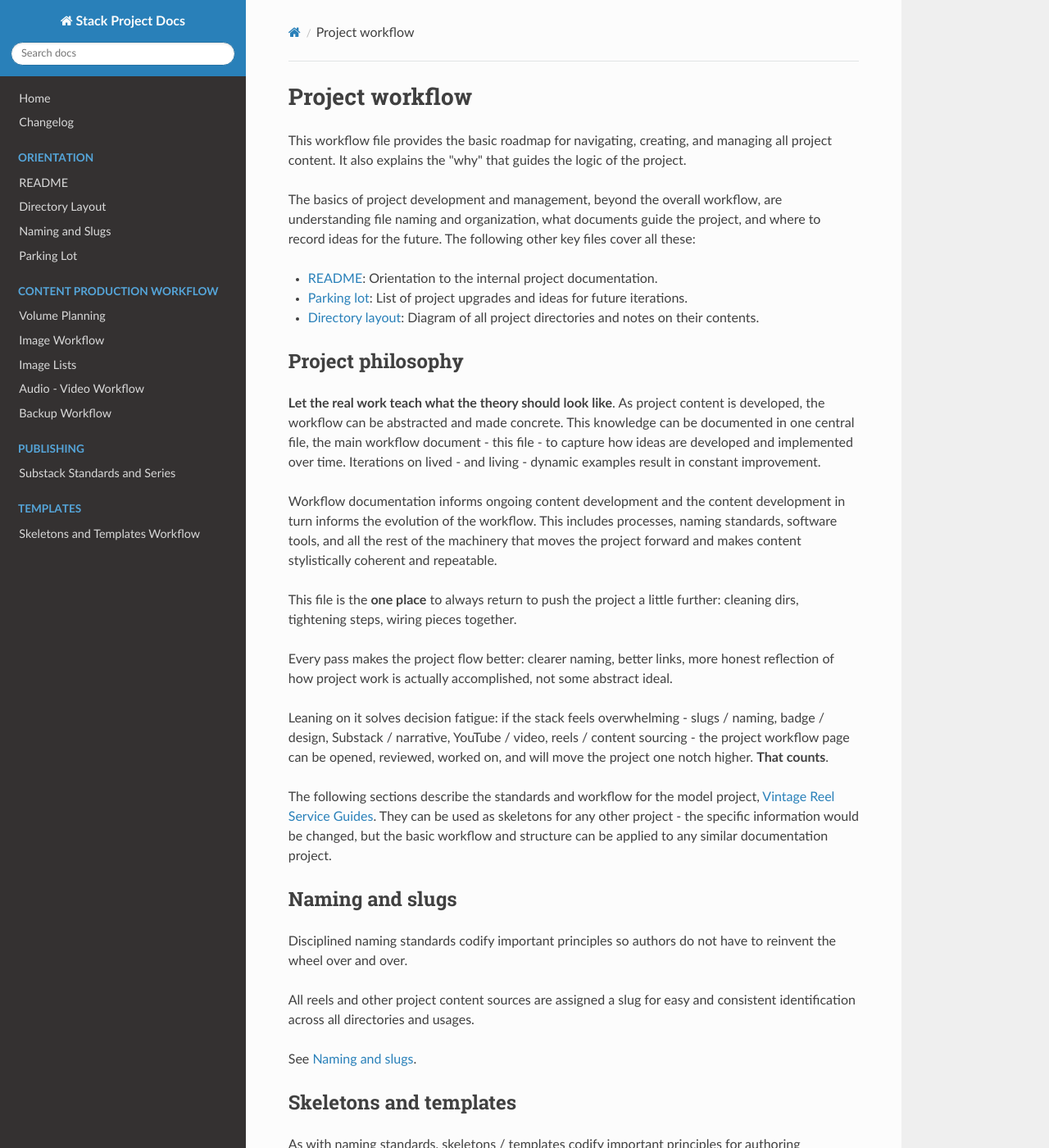
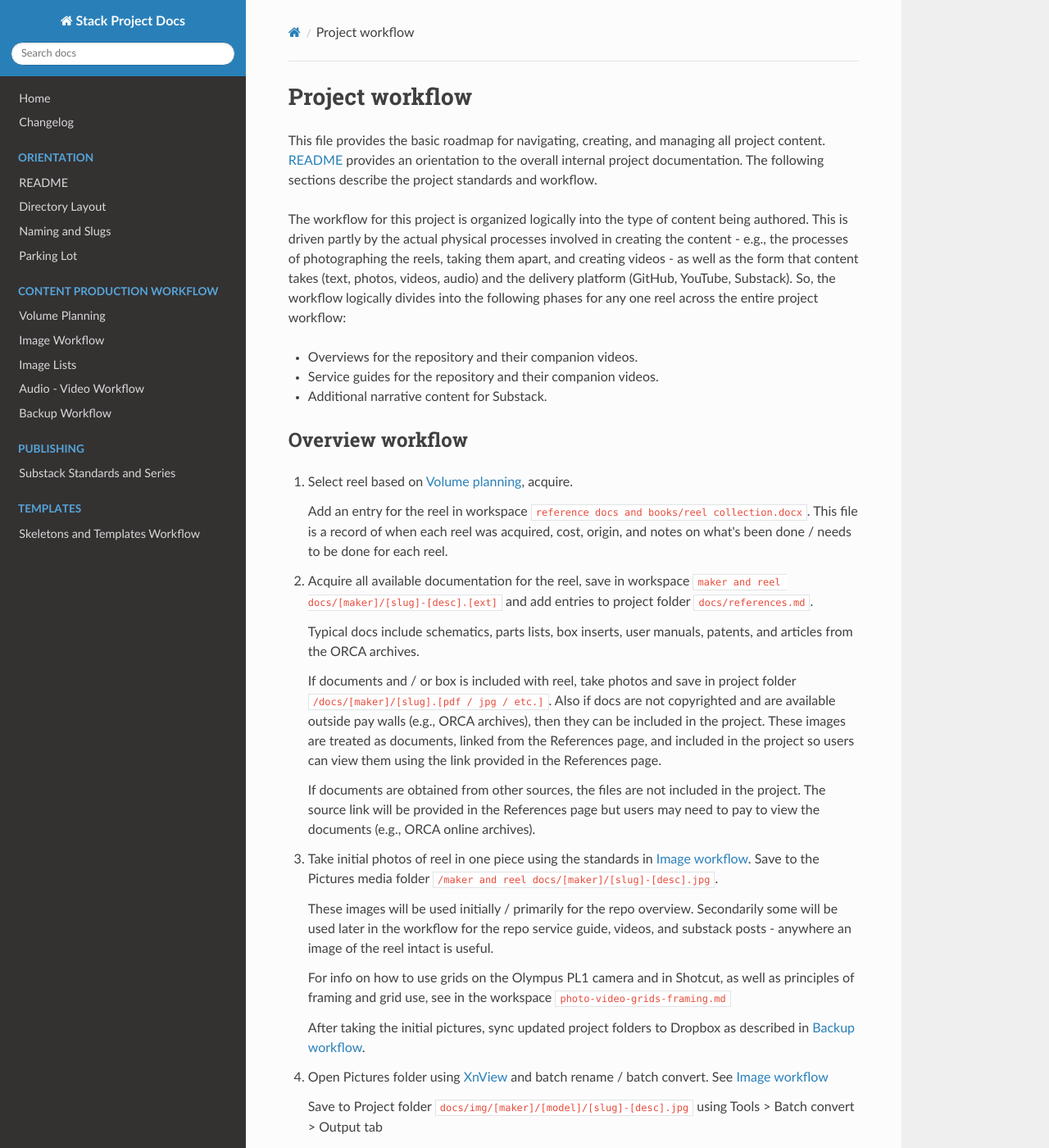
Before and after one commit to john-tech-writer/stack-project-docs, an MkDocs documentation site: the page built from docs/project-workflow.md, in a window 1280 px wide and 1400 px high. Shown: the whole window at 82% size. Built offline with MkDocs 1.6.1, drawn with Linux system fonts in a browser that asks for light colours; nearby versions of some CDN libraries; some of the changed text lies outside the part shown.

Commit message:
revisions to make about and readme more coherent
aligning the about and readme files for the new repo, also updating the project workflow and orientation / old readme file

```diff
--- a/README.md
+++ b/README.md
@@ -1,10 +1,8 @@
-# Stack Project Docs
+# What's here / relationships to other projects
 
 [john-tech-writer.github.io/stack-project-docs](https://john-tech-writer.github.io/stack-project-docs)
 
-created 8.6.26
-
-*test*
+*created 8.6.26*
 
 This repository / site / project is mainly intended to provide a general-purpose skeleton for creating a media stack for technical documentation. In this model, a GitHub repository anchors the core technical content, YouTube hosts video content, and Substack hosts narrative content.
 
--- a/docs/project-workflow.md
+++ b/docs/project-workflow.md
@@ -1,44 +1,6 @@
 # Project workflow
 
-This workflow file provides the basic roadmap for navigating, creating, and managing all project content. It also explains the "why" that guides the logic of the project.
-
-The basics of project development and management, beyond the overall workflow, are understanding file naming and organization, what documents guide the project, and where to record ideas for the future. The following other key files cover all these:
-
-  - [README](orientation.md): Orientation to the internal project documentation.
-
-  - [Parking lot](parking-lot.md): List of project upgrades and ideas for future iterations.
-
-  - [Directory layout](directory-layout.md): Diagram of all project directories and notes on their contents.
-
-## Project philosophy
-
-**Let the real work teach what the theory should look like**. As project content is developed, the workflow can be abstracted and made concrete. This knowledge can be documented in one central file, the main workflow document - this file - to capture how ideas are developed and implemented over time. Iterations on lived - and living - dynamic examples result in constant improvement.
-
-Workflow documentation informs ongoing content development and the content development in turn informs the evolution of the workflow. This includes processes, naming standards, software tools, and all the rest of the machinery that moves the project forward and makes content stylistically coherent and repeatable.
-
-This file is the **one place** to always return to push the project a little further: cleaning dirs, tightening steps, wiring pieces together.
-
-Every pass makes the project flow better: clearer naming, better links, more honest reflection of how project work is actually accomplished, not some abstract ideal.
-
-Leaning on it solves decision fatigue: if the stack feels overwhelming - slugs / naming, badge / design, Substack / narrative, YouTube / video, reels / content sourcing - the project workflow page can be opened, reviewed, worked on, and will move the project one notch higher. **That counts**.
-
-The following sections describe the standards and workflow for the model project, [Vintage Reel Service Guides](https://vintage-reel-service-guides.com). They can be used as skeletons for any other project - the specific information would be changed, but the basic workflow and structure can be applied to any similar documentation project.
-
-## Naming and slugs
-
-Disciplined naming standards codify important principles so authors do not have to reinvent the wheel over and over.
-
-All reels and other project content sources are assigned a slug for easy and consistent identification across all directories and usages.
-
-See [Naming and slugs](naming-slugs.md).
-
-## Skeletons and templates
-
-As with naming standards, skeletons / templates codify important principles for authoring stylistically consitent content.
-
-All content is based on skeletons / templates which enforce evolving content standards and help jog memory and ideas.
-
-See [Skeletons and templates workflow](skeletons-templates-workflow.md).
+This file provides the basic roadmap for navigating, creating, and managing all project content. [README](orientation.md) provides an orientation to the overall internal project documentation. The following sections describe the project standards and workflow.
 
 The workflow for this project is organized logically into the type of content being authored. This is driven partly by the actual physical processes involved in creating the content - e.g., the processes of photographing the reels, taking them apart, and creating videos - as well as the form that content takes (text, photos, videos, audio) and the delivery platform (GitHub, YouTube, Substack). So, the workflow logically divides into the following phases for any one reel across the entire project workflow:
 
@@ -48,7 +10,7 @@ The workflow for this project is organized logically into the type of content be
 
   - Additional narrative content for Substack.
 
-## Overviews
+## Overview workflow
 
 1. Select reel based on [Volume planning](volume-planning.md), acquire.
 
@@ -82,7 +44,7 @@ The workflow for this project is organized logically into the type of content be
 
 7. Create overview video. Follow the procedure in [Audio - video workflow](audio-video-workflow.md).
 
-## Service guides
+## Service guide workflow
 
 1. Take a second round of images while disassembling and reassembling reel. Save to the Pictures media folder `/maker and reel docs/[maker]/sg/[slug]-[desc].jpg`
 
```
Also changed, not shown: other parts of docs/project-workflow.md (+15 -1 lines), docs/index.md (+22 -6 lines), docs/orientation.md (+0 -1 lines).
